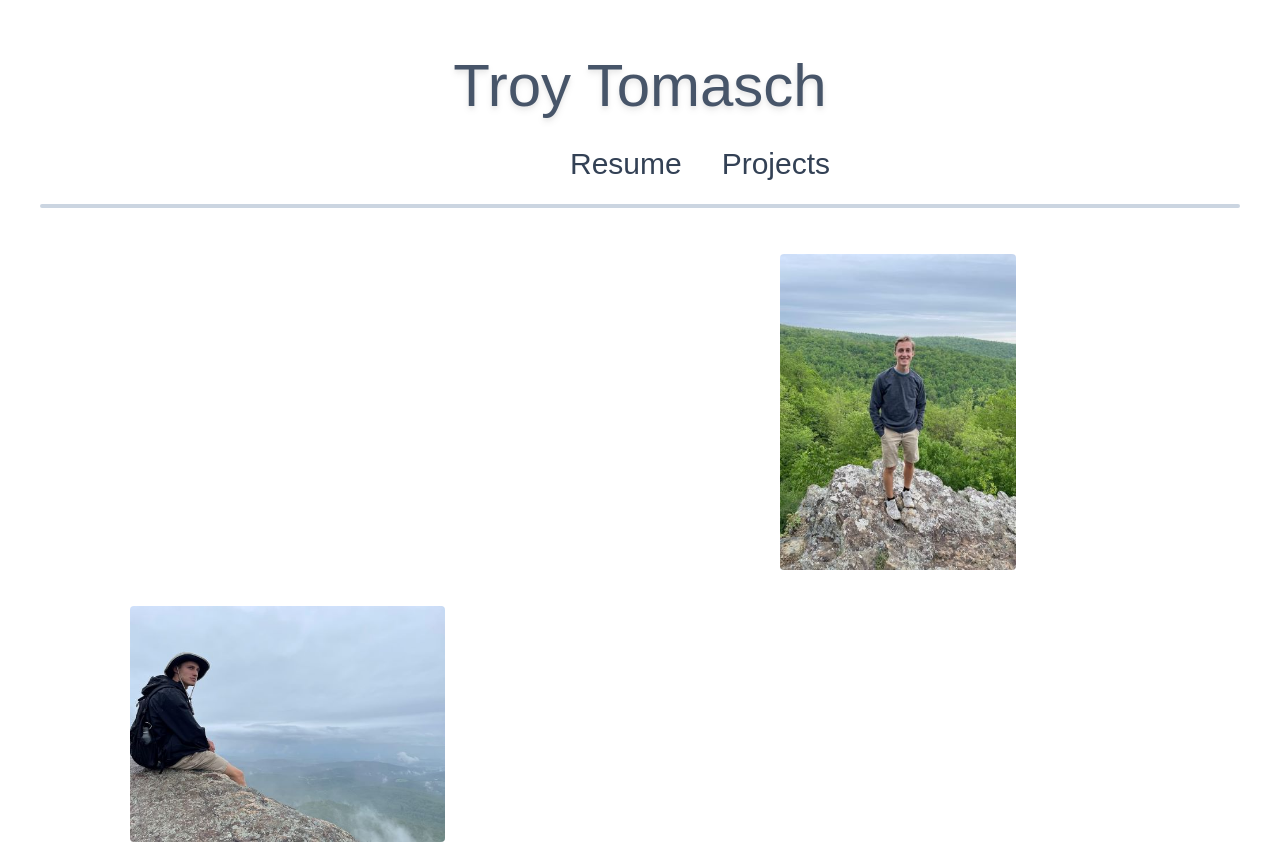
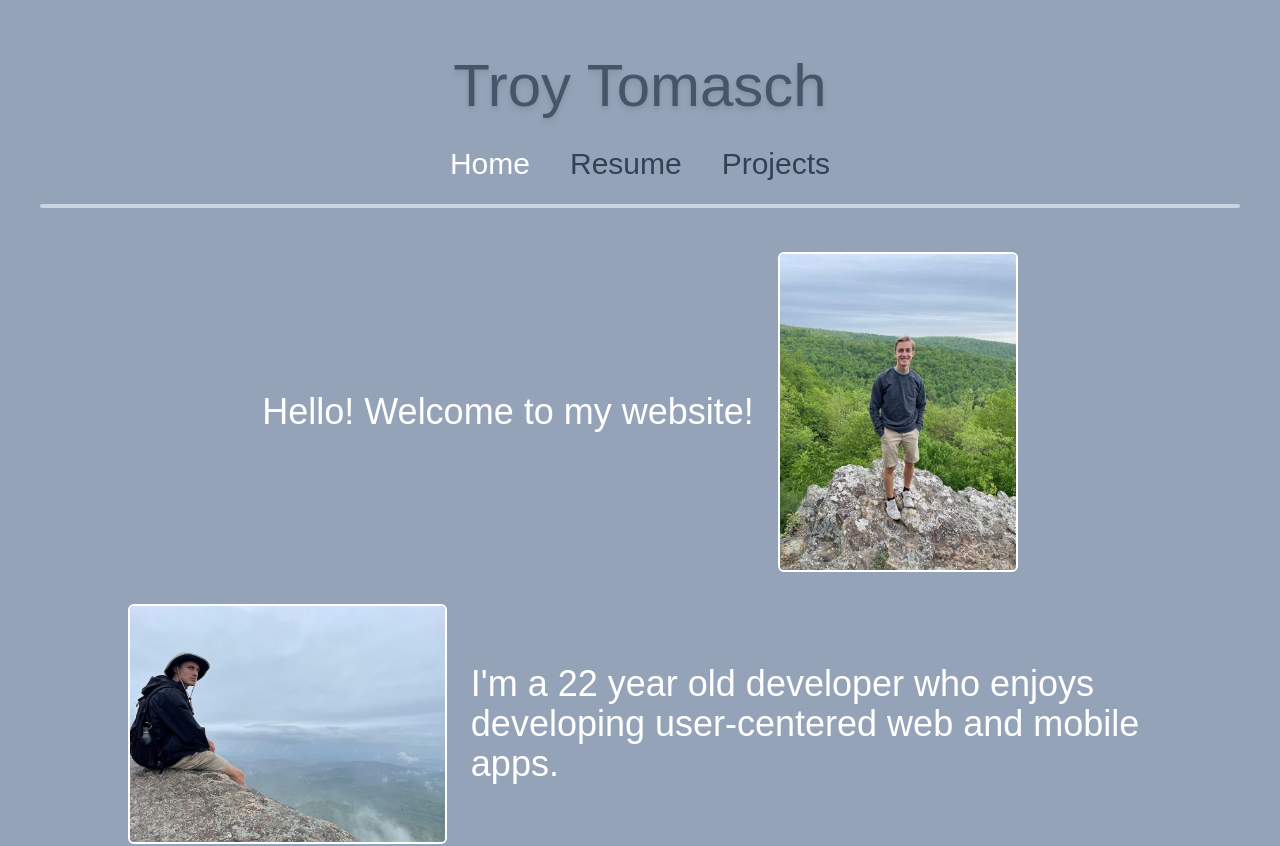
Before and after one commit to troytomasch/PersonalWebsite, a React (Create React App) app: page / in a window 1280 px wide. Shown: the top 846 px of the page. Built offline with nearby package versions, Linux system fonts and the light colour scheme.

Commit message:
Fixing background color

```diff
--- a/src/pages/Home.jsx
+++ b/src/pages/Home.jsx
@@ -10,7 +10,7 @@ const Home = () => {
   }, []);
 
   return (
-    <div className="m-10">
+    <div className="bg-slate-400 m-10">
       <Header page={"Home"} />
 
       <div className="flex items-center justify-center">
```
